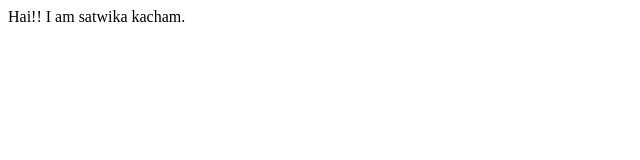
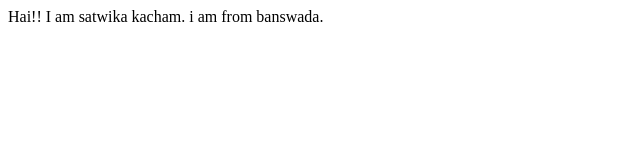
Before and after one commit to SatwikaKacham/Satwika-porfolio, a plain HTML site: page index.html in a window 1280 px wide. Shown: the whole page, without its empty margins (0-640 px from the left). Drawn offline with Linux system fonts and the light colour scheme.

Commit message:
docs: info change

```diff
--- a/index.html
+++ b/index.html
@@ -8,5 +8,6 @@
 </head>
 <body>
     Hai!! I am satwika kacham.
+    i am from banswada.
 </body>
 </html>
```
